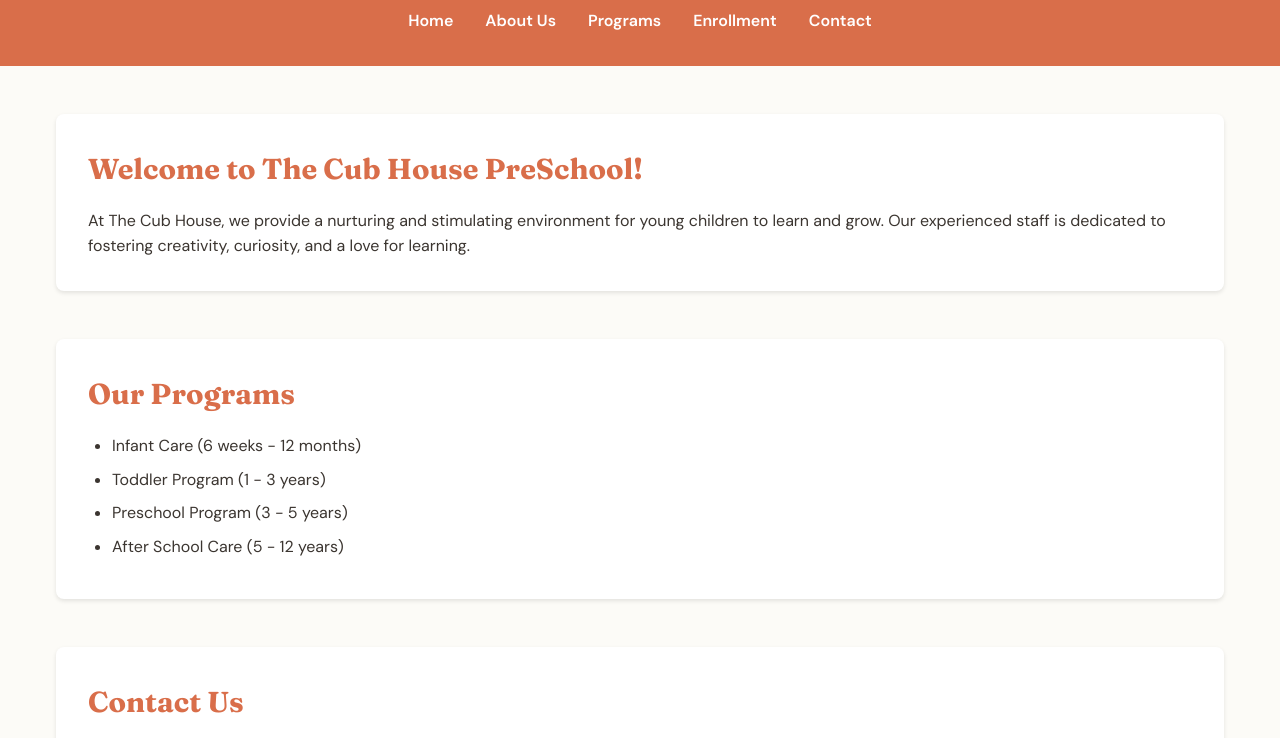
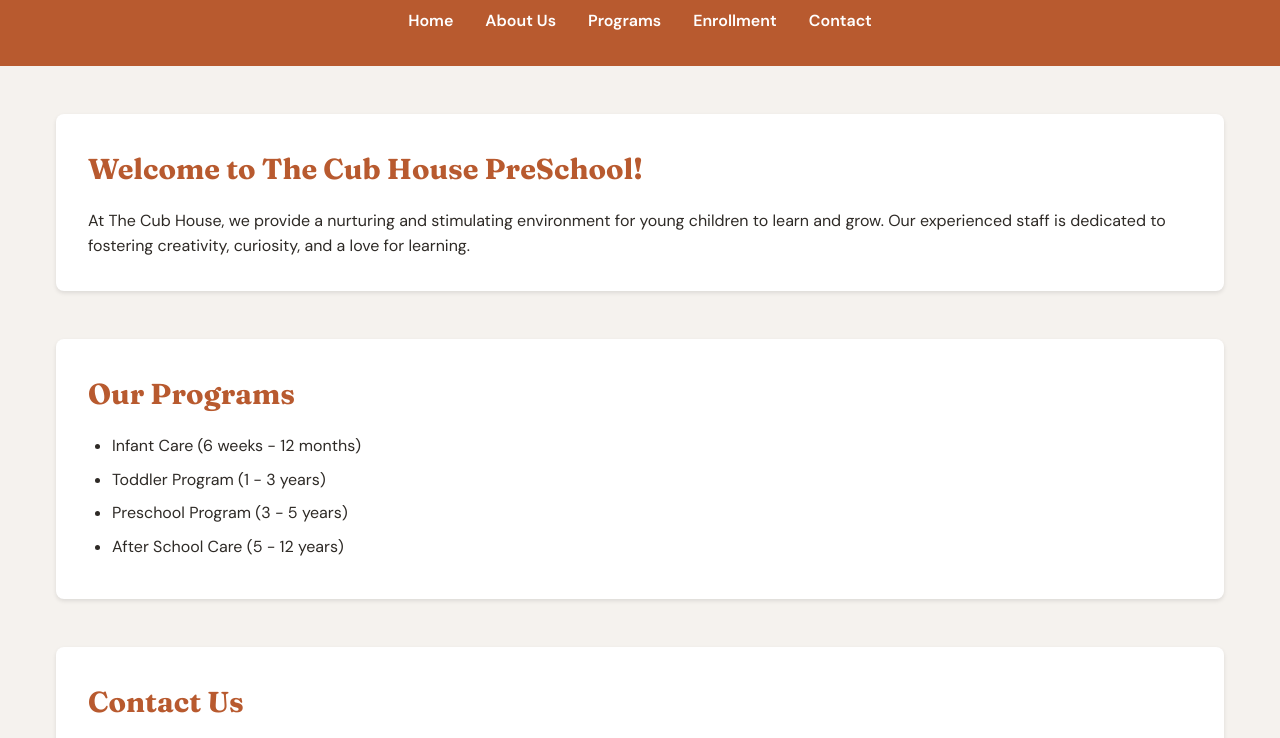
Before and after one commit to JD0122/cubhouse, a plain HTML site: page index.html in a window 1280 px wide. Shown: the part 104-842 px from the top of the page. Drawn offline with Linux system fonts and the light colour scheme.

Commit message:
Update color palette to autumn/neutral greens and browns

```diff
--- a/main.css
+++ b/main.css
@@ -1,22 +1,21 @@
 @import url('https://fonts.googleapis.com/css2?family=DM+Sans:ital,opsz,wght@0,9..40,100..1000;1,9..40,100..1000&family=Fraunces:ital,opsz,wght@0,9..144,100..900;1,9..144,100..900&display=swap');
 
 :root {
-  /* Warm cream/ivory background */
-  --background: hsl(40, 50%, 98%);
-  /* Deep espresso foreground */
-  --foreground: hsl(28, 10%, 21%);
+  /* Autumn / neutral palette */
+  --background: #F5F2EE; /* soft warm cream */
+  --foreground: #2E2A26; /* deep brown/charcoal */
 
-  /* Terracotta primary */
-  --primary: hsl(15, 65%, 57%);
-  --primary-foreground: hsl(0, 0%, 100%);
+  /* Burnt orange / terracotta primary */
+  --primary: #B85A2F; /* warm burnt orange */
+  --primary-foreground: #FFFFFF;
 
-  /* Sage green secondary */
-  --secondary: hsl(104, 11%, 56%);
-  --secondary-foreground: hsl(0, 0%, 100%);
+  /* Olive / forest green secondary */
+  --secondary: #6B7A39; /* muted olive green */
+  --secondary-foreground: #FFFFFF;
 
-  /* Golden yellow accent */
-  --accent: hsl(40, 89%, 61%);
-  --accent-foreground: hsl(28, 10%, 21%);
+  /* Soft golden accent */
+  --accent: #C99A3D; /* muted gold */
+  --accent-foreground: #2E2A26;
 
   --app-font-sans: 'DM Sans', sans-serif;
   --app-font-serif: 'Fraunces', serif;
```
